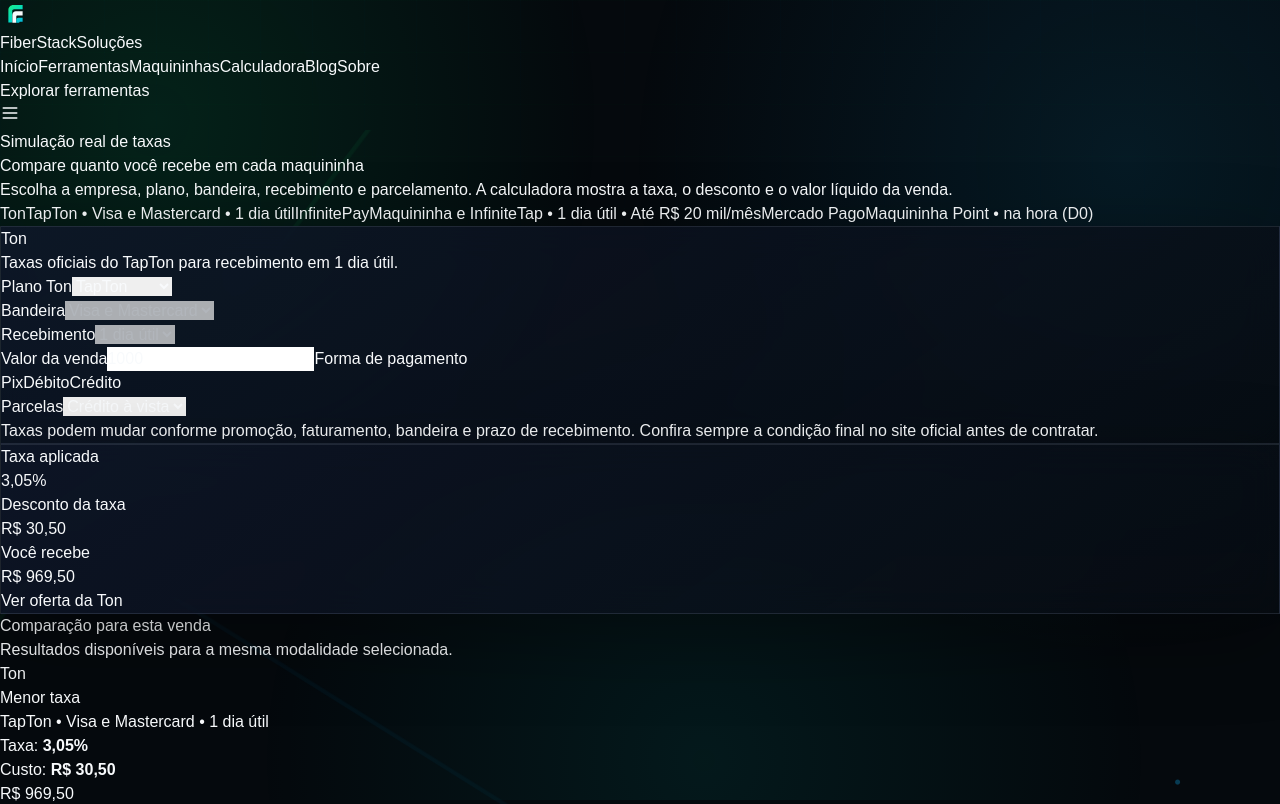
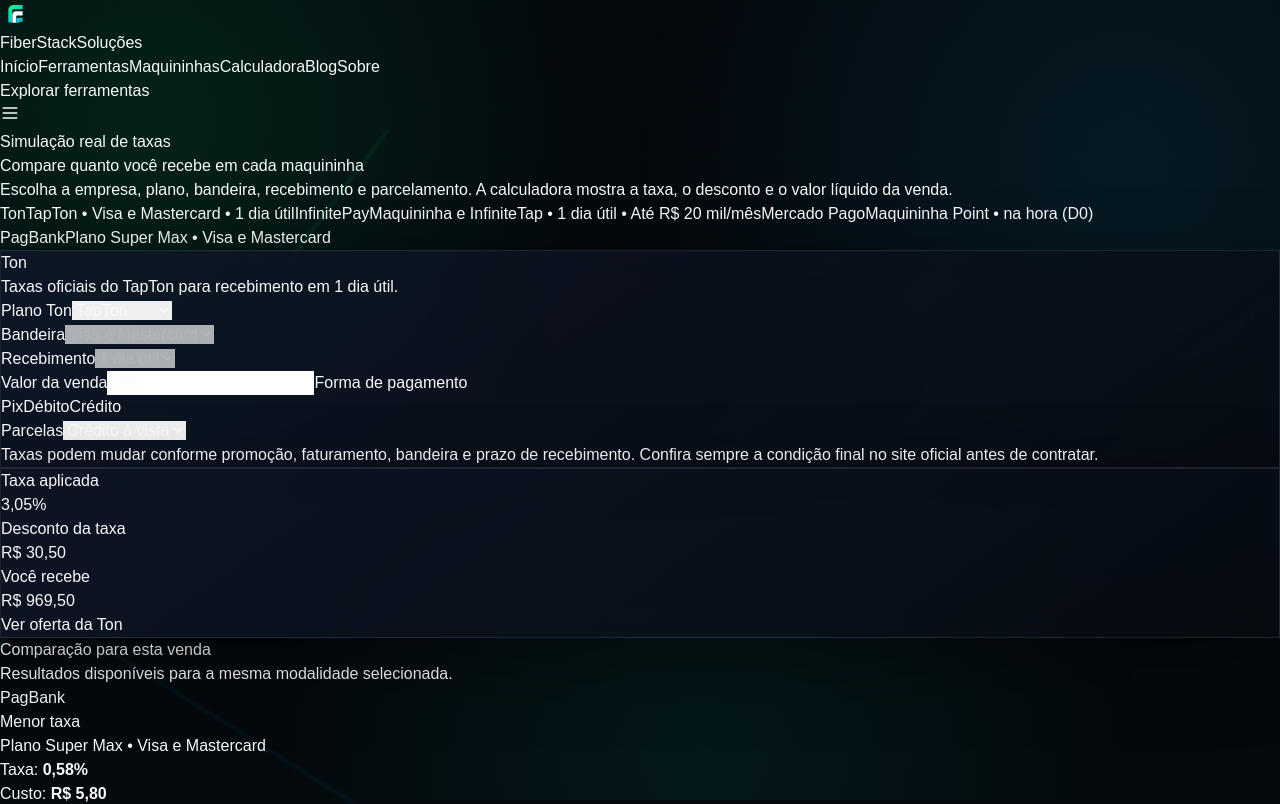
Before and after one commit to Alesson-Fiberstack/fiberstack-hub, a Next.js app: page /calculadora-taxas in a window 1280 px wide. Shown: the top 804 px of the page. Built offline with nearby package versions, Linux system fonts and the light colour scheme.

Commit message:
v1.1.4 - PagBank Plano Super Max

```diff
--- a/src/app/calculadora-taxas/page.tsx
+++ b/src/app/calculadora-taxas/page.tsx
@@ -7,7 +7,7 @@
 import { formatCurrency } from "@/lib/utils";
 import { siteConfig } from "@/config/site";
 
-type ProviderId = "ton" | "infinitepay" | "mercadopago";
+type ProviderId = "ton" | "infinitepay" | "mercadopago" | "pagbank";
 type PaymentType = "pix" | "debit" | "credit";
 type TonPlanId = "tapton" | "mega" | "black";
 type CardBrandId = "visa_master" | "elo_amex";
@@ -356,6 +356,52 @@
   };
 }
 
+
+const pagBankRates: Record<CardBrandId, Record<string, number>> = {
+  visa_master: {
+    pix: 0,
+    debit: 0.58,
+    credit_1: 0.58,
+    credit_2: 3.98,
+    credit_3: 3.98,
+    credit_4: 4.98,
+    credit_5: 5.98,
+    credit_6: 6.98,
+    credit_7: 7.98,
+    credit_8: 7.98,
+    credit_9: 7.98,
+    credit_10: 7.98,
+    credit_11: 7.98,
+    credit_12: 7.98,
+  },
+  elo_amex: {
+    pix: 0,
+    debit: 2.57,
+    credit_1: 4.54,
+    credit_2: 7.02,
+    credit_3: 6.98,
+    credit_4: 6.98,
+    credit_5: 6.98,
+    credit_6: 6.98,
+    credit_7: 10.72,
+    credit_8: 10.72,
+    credit_9: 10.72,
+    credit_10: 10.72,
+    credit_11: 10.72,
+    credit_12: 10.72,
+  },
+};
+
+function pagBankProvider(brand: CardBrandId): Provider {
+  return {
+    id: "pagbank",
+    name: "PagBank",
+    plan: `Plano Super Max • ${brand === "visa_master" ? "Visa e Mastercard" : "Elo e demais bandeiras"}`,
+    note: "Taxas promocionais da campanha Plano Super Max. Confirme elegibilidade e vigência no regulamento oficial antes da contratação.",
+    rates: pagBankRates[brand],
+  };
+}
+
 function rateKey(type: PaymentType, installments: number) {
   if (type === "pix") return "pix";
   if (type === "debit") return "debit";
@@ -376,6 +422,7 @@
   const [infReceipt, setInfReceipt] = useState<InfReceiptId>("one_day");
   const [infTier, setInfTier] = useState<InfTierId>("up_to_20");
   const [infBrand, setInfBrand] = useState<CardBrandId>("visa_master");
+  const [pagBankBrand, setPagBankBrand] = useState<CardBrandId>("visa_master");
 
   const tonTable = tonTables[tonPlan]?.[cardBrand]?.[receipt];
   const fallbackTonTable = tonTables[tonPlan]?.visa_master?.one_day;
@@ -383,7 +430,8 @@
 
   const mpProvider = mercadoPagoProvider(mpProduct, mpReceipt);
   const infProvider = infinitePayProvider(infProduct, infReceipt, infTier, infBrand);
-  const externalProvider = providerId === "infinitepay" ? infProvider : mpProvider;
+  const pagBank = pagBankProvider(pagBankBrand);
+  const externalProvider = providerId === "infinitepay" ? infProvider : providerId === "mercadopago" ? mpProvider : pagBank;
   const activeProvider: Provider = providerId === "ton"
     ? {
         id: "ton",
@@ -415,6 +463,7 @@
     },
     infProvider,
     mpProvider,
+    pagBank,
   ];
 
   const comparison = comparisonProviders
@@ -449,12 +498,12 @@
           </p>
         </div>
 
-        <div className="mt-10 grid gap-3 sm:grid-cols-3">
-          {(["ton", "infinitepay", "mercadopago"] as ProviderId[]).map((id) => {
+        <div className="mt-10 grid gap-3 sm:grid-cols-2 xl:grid-cols-4">
+          {(["ton", "infinitepay", "mercadopago", "pagbank"] as ProviderId[]).map((id) => {
             const active = id === providerId;
             const item = id === "ton"
               ? { name: "Ton", plan: activeTonTable?.label ?? "Escolha o plano" }
-              : id === "infinitepay" ? infProvider : mpProvider;
+              : id === "infinitepay" ? infProvider : id === "mercadopago" ? mpProvider : pagBank;
             return (
               <button
                 key={id}
@@ -594,6 +643,34 @@
               </div>
             )}
 
+
+
+            {providerId === "pagbank" && (
+              <div className="mt-6 grid gap-4 sm:grid-cols-2">
+                <div>
+                  <label className="block text-sm font-semibold">Plano PagBank</label>
+                  <select
+                    value="super_max"
+                    disabled
+                    className="mt-2 h-12 w-full rounded-xl border border-white/10 bg-[#071019] px-4 text-white outline-none disabled:cursor-not-allowed disabled:opacity-70"
+                  >
+                    <option value="super_max">Plano Super Max — campanha</option>
+                  </select>
+                </div>
+                <div>
+                  <label className="block text-sm font-semibold">Bandeira</label>
+                  <select
+                    value={pagBankBrand}
+                    onChange={(event) => setPagBankBrand(event.target.value as CardBrandId)}
+                    className="mt-2 h-12 w-full rounded-xl border border-white/10 bg-[#071019] px-4 text-white outline-none focus:border-emerald-500"
+                  >
+                    <option value="visa_master">Visa e Mastercard</option>
+                    <option value="elo_amex">Elo e demais bandeiras</option>
+                  </select>
+                </div>
+              </div>
+            )}
+
             <label className="mt-6 block text-sm font-semibold">Valor da venda</label>
             <input
               type="number"
@@ -721,7 +798,7 @@
         </div>
 
         <div className="mt-8 rounded-2xl border border-amber-400/15 bg-amber-400/[.06] p-5 text-sm text-amber-200">
-          <strong>Atualização:</strong> Ton e InfinitePay consultadas em agosto de 2026. Ton: TapTon, Ton Mega+ e Ton Black, com filtros de bandeira e prazo de recebimento. InfinitePay: maquininha, InfiniteTap e link de pagamento, com filtros de recebimento, faturamento e bandeira. Mercado Pago: tabela oficial de 03/11/2025 para Point, Point Tap e Checkout online, com recebimento D0, D14 e D30.
+          <strong>Atualização:</strong> Ton e InfinitePay consultadas em agosto de 2026. Ton: TapTon, Ton Mega+ e Ton Black, com filtros de bandeira e prazo de recebimento. InfinitePay: maquininha, InfiniteTap e link de pagamento, com filtros de recebimento, faturamento e bandeira. Mercado Pago: tabela oficial de 03/11/2025 para Point, Point Tap e Checkout online, com recebimento D0, D14 e D30. PagBank: campanha Plano Super Max, com separação entre Visa/Mastercard e Elo/demais bandeiras.
         </div>
       </Container>
     </section>
```
Also changed, not shown: 2 other files (tests, documents, lock files or other folders).
